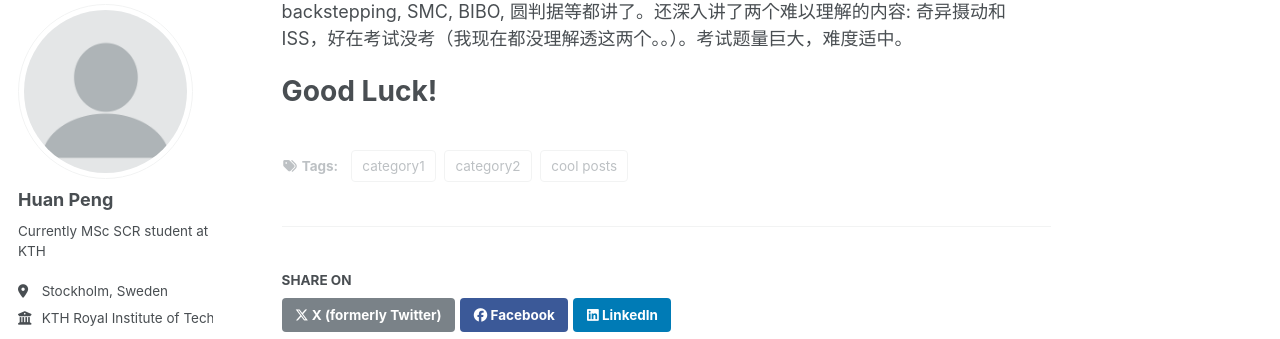
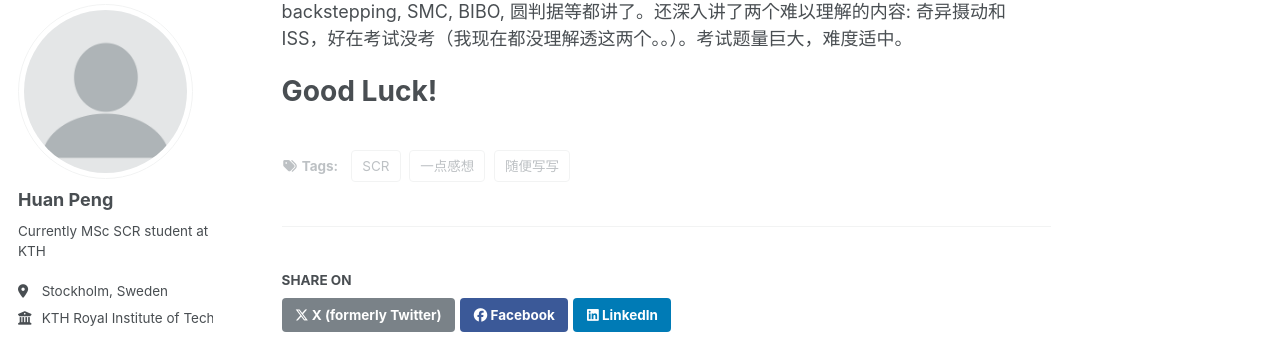
Before and after one commit to huanpen/huanpeng, a Jekyll site: the page built from _posts/2013-08-14-blog-post-2.md, in a window 1280 px wide and 900 px high, scrolled down 1036 px. Shown: the part 102-441 px from the top of the window. Built offline with Jekyll 4.4.1, drawn with Linux system fonts in a browser that asks for light colours; some web fonts are replaced.

Commit message:
Update 2013-08-14-blog-post-2.md
Signed-off-by: Huan Peng <huanp@kth.se>

```diff
--- a/_posts/2013-08-14-blog-post-2.md
+++ b/_posts/2013-08-14-blog-post-2.md
@@ -3,9 +3,9 @@ title: 'SCR的一点感想'
 date: 2025-02-03
 permalink: /posts/2013/08/blog-post-2/
 tags:
-  - cool posts
-  - category1
-  - category2
+  - SCR
+  - 一点感想
+  - 随便写写
 ---
 
 最近不是很忙，写了一点关于KTH SCR硕士项目的感想。这个POST我会不定期更新，直到毕业。
```
